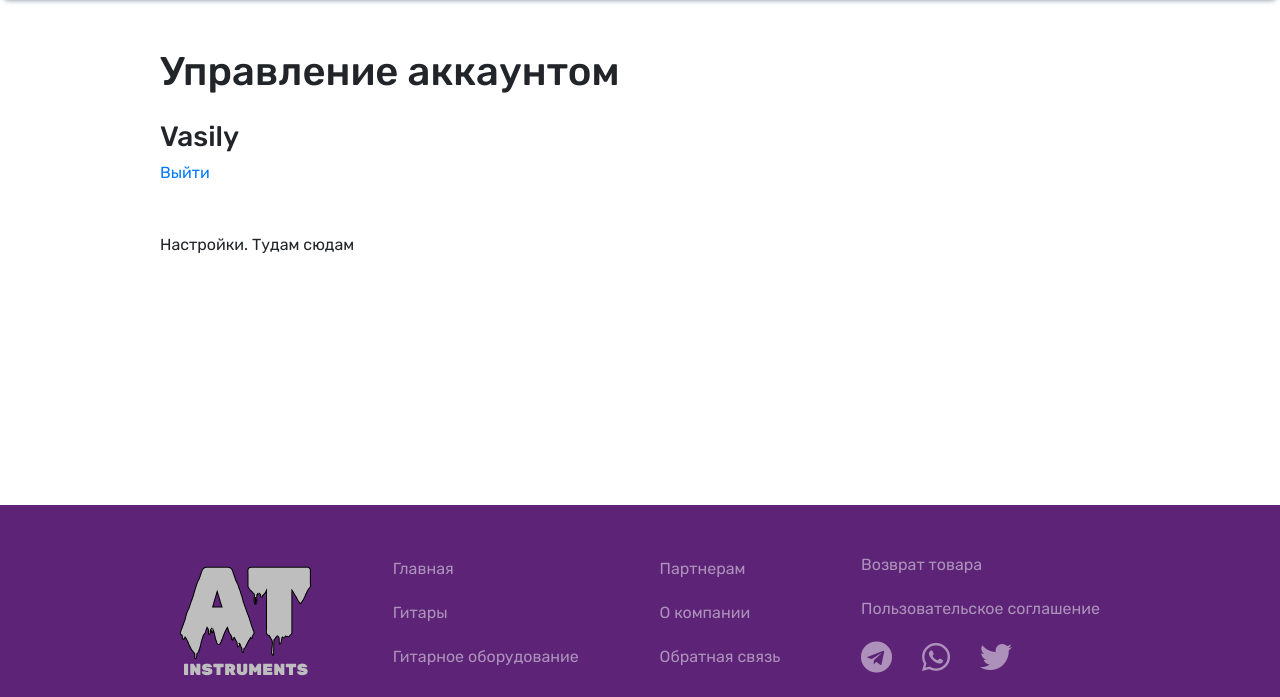
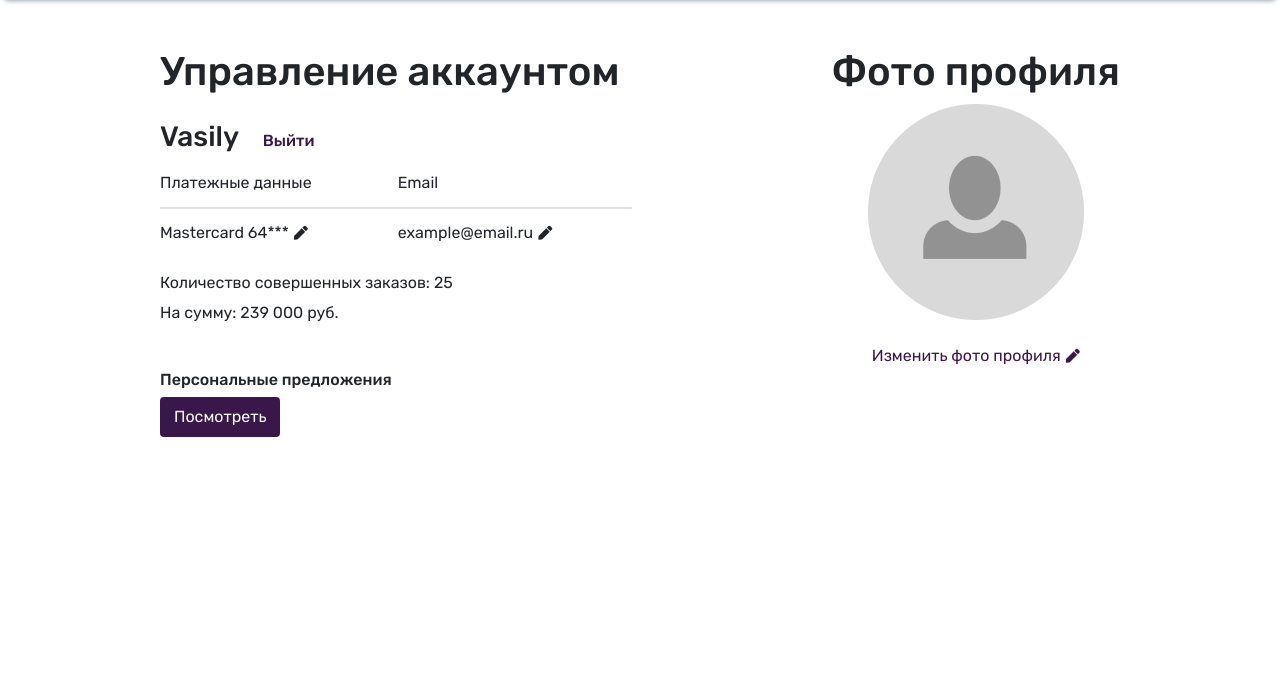
Before and after one commit to Kvazorin/Acoustic_Trench, a PHP site: page /account.php in a window 1280 px wide. Shown: the part 58-755 px from the top of the page. Run offline with PHP 8.4, Linux system fonts and the light colour scheme; a user stored in the database is signed in.

Commit message:
Second commit
- Added stylings for "account.php"

```diff
--- a/account.php
+++ b/account.php
@@ -71,13 +71,41 @@ require_once __DIR__ . '/inc/funcs.php';
         <main>
             <div class="wrapper mt-5">
                 <div class="container">
-                    <h1 class="mt-5">Управление аккаунтом</h1>
-                    <h3 class="mt-4">
-                        <?php echo strval($_SESSION['username']) ?>
-                    </h3>
 
-                    <a style="font-size: 16px;" href="inc/logout.php">Выйти</a>
-                    <p style="padding-bottom: 200px;" class="mt-5">Настройки. Тудам сюдам</p>
+                    <div class="flex__container">
+                        <div class="flex__item-1">
+                            <h1>Управление аккаунтом</h1>
+                            <h3 class="mt-4 user">
+                                <?php echo strval($_SESSION['username']) ?>
+                                <a class="logout_link link" style="font-size: 16px;" href="inc/logout.php">Выйти</a>
+                            </h3>
+
+                            <table class="table" style="width: 472px;">
+                                <thead>
+                                    <tr>
+                                        <th scope="col" style="padding-left: 0;">Платежные данные</th>
+                                        <th scope="col">Email</th>
+                                    </tr>
+                                </thead>
+                                <tbody>
+                                    <tr>
+                                        <td style="padding-left: 0;">Mastercard 64***<i class="fas fa-pen" style="font-size: 14px; margin-left: 5px;"></i></td>
+                                        <td>example@email.ru<i class="fas fa-pen" style="font-size: 14px; margin-left: 5px;"></i></td>
+                                    </tr>
+                                </tbody>
+                            </table>
+
+                            <h3 class="article user_info__article">Количество совершенных заказов: 25</h3>
+                            <h3 class="article user_info__article mb-5">На сумму: 239 000 руб.</h3>
+                            <h3 style="font-size: 16px;">Персональные предложения</h3>
+                            <button class="btn personal_offers__btn">Посмотреть</button>
+                        </div>
+                        <div class="flex__item-2">
+                            <h1>Фото профиля</h1>
+                            <img src="img/profile_photo.png" alt="profile_photo" class="mb-4" style="max-width: 216px;">
+                            <a href="#" class="link">Изменить фото профиля<i class="fas fa-pen" style="font-size: 14px; margin-left: 5px;"></i></a>
+                        </div>
+                    </div>
 
                 </div><!-- /container -->
             </div><!-- /wrapper -->
--- a/assets/css/main.css
+++ b/assets/css/main.css
@@ -125,6 +125,12 @@ ul {
   max-height: 500px;
 }
 
+.user_info__article {
+  font-size: 16px;
+  font-weight: 400;
+  margin-bottom: 10px;
+}
+
 .btn {
   color: #fff;
   background-color: #3a174a;
@@ -138,9 +144,33 @@ ul {
   border-radius: 10px;
 }
 
+.link {
+  color: #3a174a;
+}
+
+.flex__container {
+  flex-wrap: wrap-reverse;
+  display: flex;
+  align-items: baseline;
+  justify-content: space-between;
+  margin-bottom: 350px;
+}
+
+.flex__item-2 {
+  display: flex;
+  flex-direction: column;
+  align-items: center;
+  justify-items: baseline;
+}
+
+.personal_offers__btn {
+  max-width: 125px;
+}
+
 .add-to-cart:hover,
 .btn-check_out:hover,
-.sign-up_form button:hover {
+.sign-up_form button:hover,
+.personal_offers__btn:hover {
   background-color: #5c2377;
   color: #fff;
   border: 2px solid #5c2377;
@@ -163,7 +193,8 @@ ul {
   text-decoration: none;
 }
 
-.table a:hover {
+.table a:hover,
+.link:hover {
   color: #5c2377;
 }
 
@@ -267,8 +298,12 @@ ul {
   text-align: center;
 }
 
+.user .logout_link {
+  color: #3a174a;
+  margin-left: 18px;
+}
+
 /* Forms */
-
 .sign-up_form {
   background-color: #fff;
   display: flex;
@@ -287,14 +322,14 @@ ul {
   margin-bottom: 25px;
 }
 
-.sign-up_form button{
+.sign-up_form button {
   font-size: 20px;
   width: 215px;
   padding: 10px;
   border-radius: 10px;
 }
 
-.sign-up_form input{
+.sign-up_form input {
   padding: 10px;
 }
 
@@ -302,14 +337,13 @@ ul {
   display: flex;
   align-items: center;
   gap: 15px;
-
 }
-.form__link-list .list__item a{
+.form__link-list .list__item a {
   text-decoration: none;
   color: rgba(109, 109, 109, 0.7);
 }
 
-.form__link-list .list__item a:hover{
+.form__link-list .list__item a:hover {
   transition: 0.4s;
   color: #5c2377;
 }
```
Also changed, not shown: img/profile_photo.png (added).
